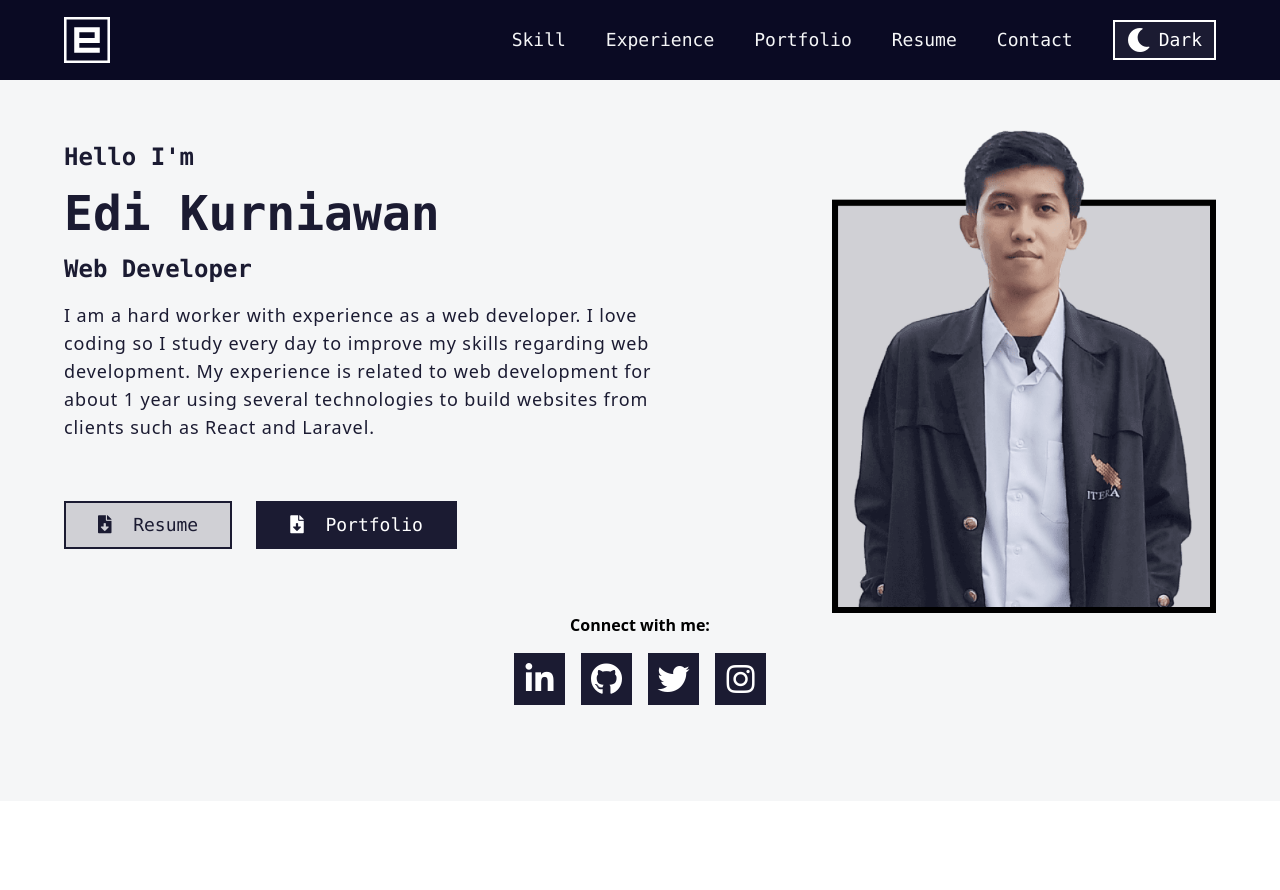
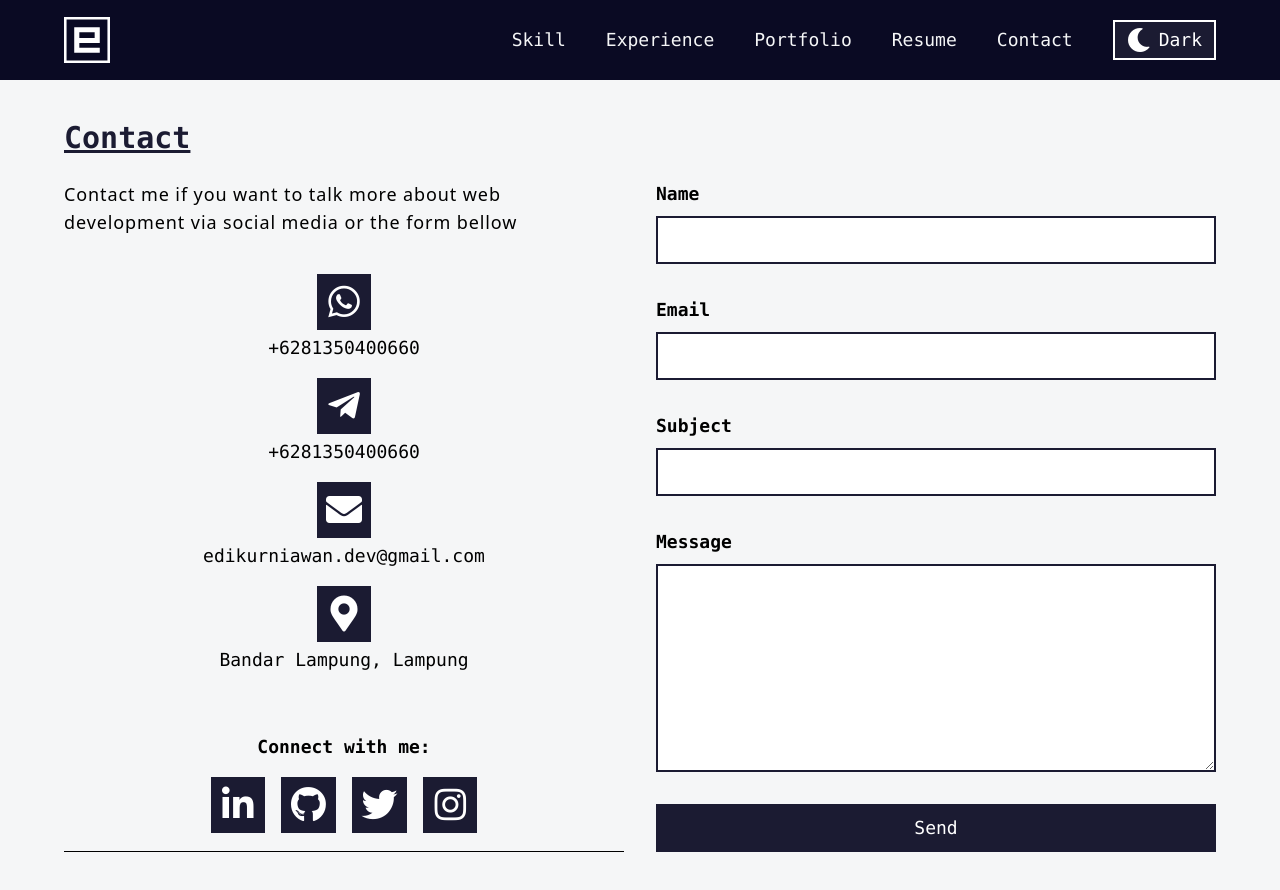
Before and after one commit to edikurniawan-dev/edikurniawan.dev, a React (Create React App) app: page /#/contact in a window 1280 px wide. Shown: the top 890 px of the page. Before the commit the page ends 801 px from the top, so only its background shows below. Built offline with nearby package versions, Linux system fonts and the light colour scheme.

Commit message:
setting to spa

```diff
--- a/package.json
+++ b/package.json
@@ -1,5 +1,6 @@
 {
     "name": "portfolio",
+    "homepage": "https://edikurniawan-dev.github.io",
     "version": "0.1.0",
     "private": true,
     "dependencies": {
--- a/src/index.js
+++ b/src/index.js
@@ -1,14 +1,14 @@
 import React from 'react';
 import ReactDOM from 'react-dom';
-import { BrowserRouter } from 'react-router-dom';
+import { HashRouter } from 'react-router-dom';
 import App from './App';
 import reportWebVitals from './reportWebVitals';
 
 ReactDOM.render(
     <React.StrictMode>
-        <BrowserRouter>
+        <HashRouter>
             <App />
-        </BrowserRouter>
+        </HashRouter>
     </React.StrictMode>,
     document.getElementById('root'),
 );
--- a/src/pages/Contact.jsx
+++ b/src/pages/Contact.jsx
@@ -140,8 +140,8 @@ const Contact = () => {
                             </a>
                         </div>
                     </div>
+                    <hr />
                 </div>
-                <hr />
                 <form className="flex flex-col space-y-8 font-bold">
                     <div className="flex flex-col space-y-2">
                         <label>Name</label>
```
